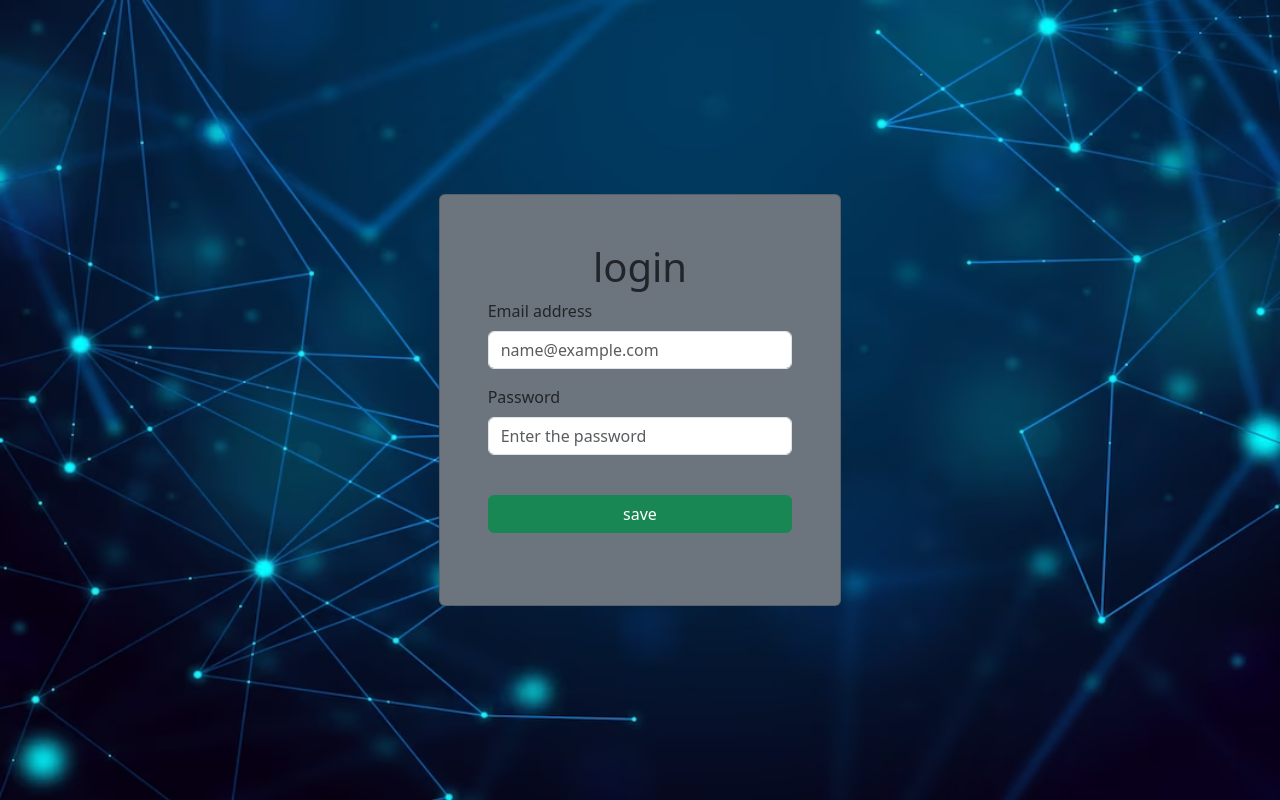
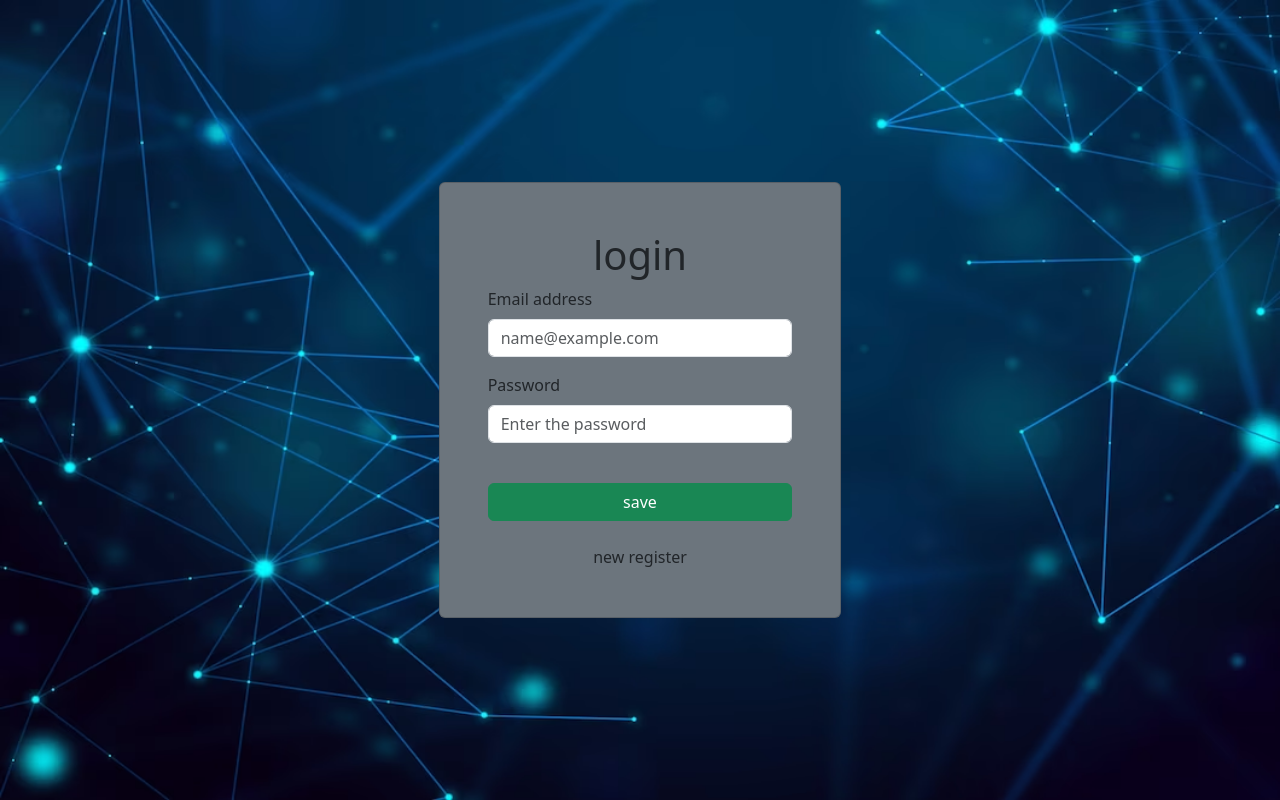
Before and after one commit to viniba23/develop1, an Angular app: page / in a window 1280 px wide. Built offline with nearby package versions, Linux system fonts and the light colour scheme.

Commit message:
register component created

```diff
--- a/src/app/app-routing.module.ts
+++ b/src/app/app-routing.module.ts
@@ -3,6 +3,7 @@ import { RouterModule, Routes } from '@angular/router';
 import { LoginComponent } from './design/login/login.component';
 import { StudentsComponent } from './design/students/students.component';
 import { DashboardComponent } from './design/dashboard/dashboard.component';
+import {RegisterComponent} from './design/register/register.component';
 const routes: Routes = [{
   path: '',
   component: LoginComponent
@@ -14,6 +15,10 @@ const routes: Routes = [{
 {
   path: 'dash',
   component: DashboardComponent
+},
+{
+  path: 'register',
+  component: RegisterComponent
 }];
 
 @NgModule({
--- a/src/app/app.module.ts
+++ b/src/app/app.module.ts
@@ -1,11 +1,11 @@
 import { NgModule } from '@angular/core';
 import { BrowserModule } from '@angular/platform-browser';
-
 import { AppRoutingModule } from './app-routing.module';
 import { AppComponent } from './app.component';
 import { LoginComponent } from './design/login/login.component';
 import { StudentsComponent } from './design/students/students.component';
 import { DashboardComponent } from './design/dashboard/dashboard.component';
+import { RegisterComponent } from './design/register/register.component';
 
 @NgModule({
   declarations: [
@@ -13,6 +13,7 @@ import { DashboardComponent } from './design/dashboard/dashboard.component';
     LoginComponent,
     StudentsComponent,
     DashboardComponent,
+    RegisterComponent,
 
   ],
   imports: [
--- a/src/app/design/login/login.component.html
+++ b/src/app/design/login/login.component.html
@@ -28,6 +28,11 @@
                                 <button type="text" class="btn btn-success px-3 w-100">save</button>
                             </div>
                         </div>
+                        <div class="row">
+                            <div class="col-12 text-center ">
+                                <a (click)="register()">new register</a>
+                            </div>
+                        </div>
                     </div>
                 </div>
             </div>
--- a/src/app/design/login/login.component.ts
+++ b/src/app/design/login/login.component.ts
@@ -12,4 +12,8 @@ export class LoginComponent {
 
   }
 
+  register(){
+    this.router.navigate(['/register'])
+  }
+
 }
--- /dev/null
+++ b/src/app/design/register/register.component.html
@@ -0,0 +1 @@
+<p>register works!</p>
```
Also changed, not shown: src/app/design/register/register.component.ts (added, +10 -0 lines), src/app/design/register/register.component.scss (added), 1 other file (tests, documents, lock files or other folders).
